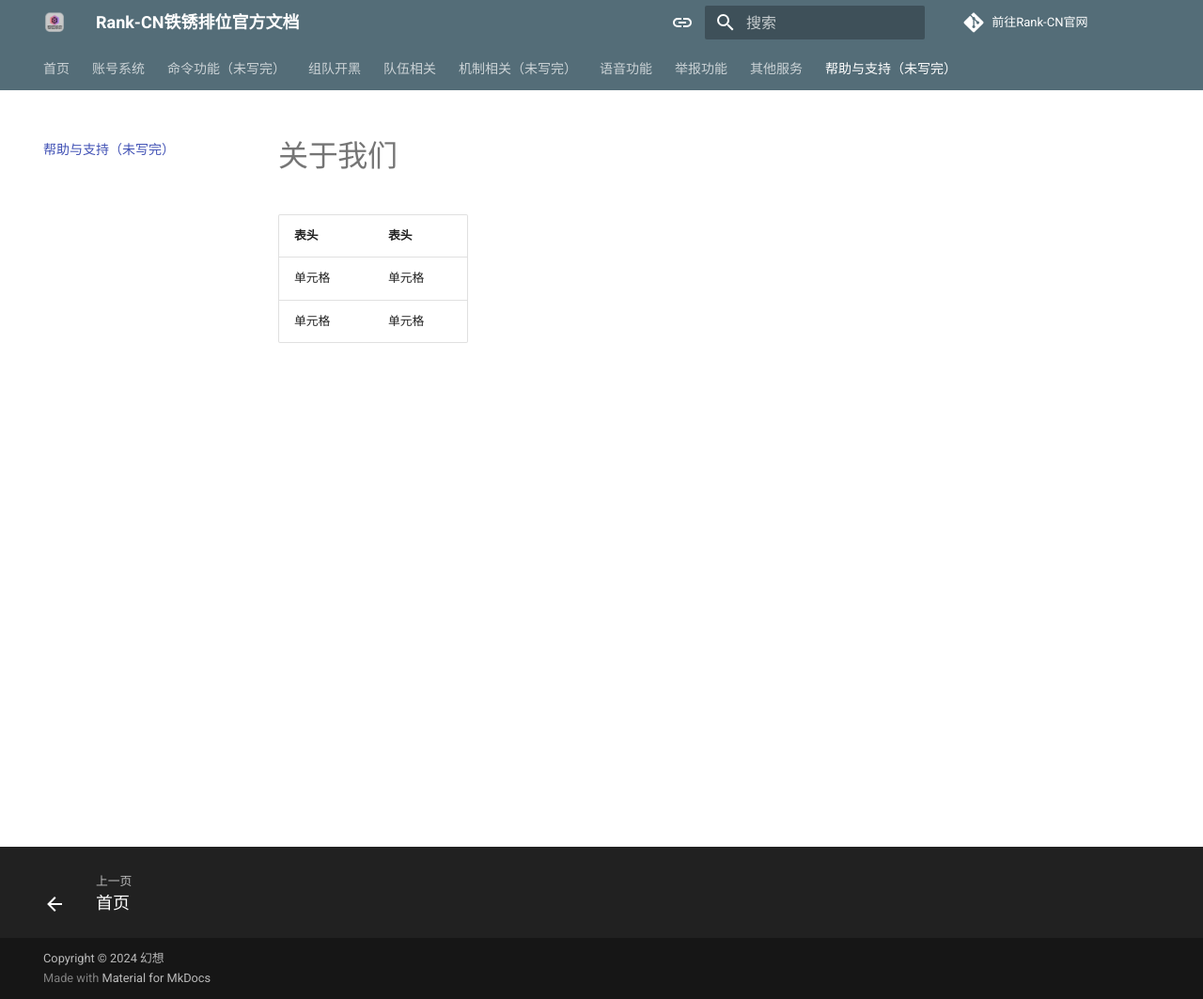
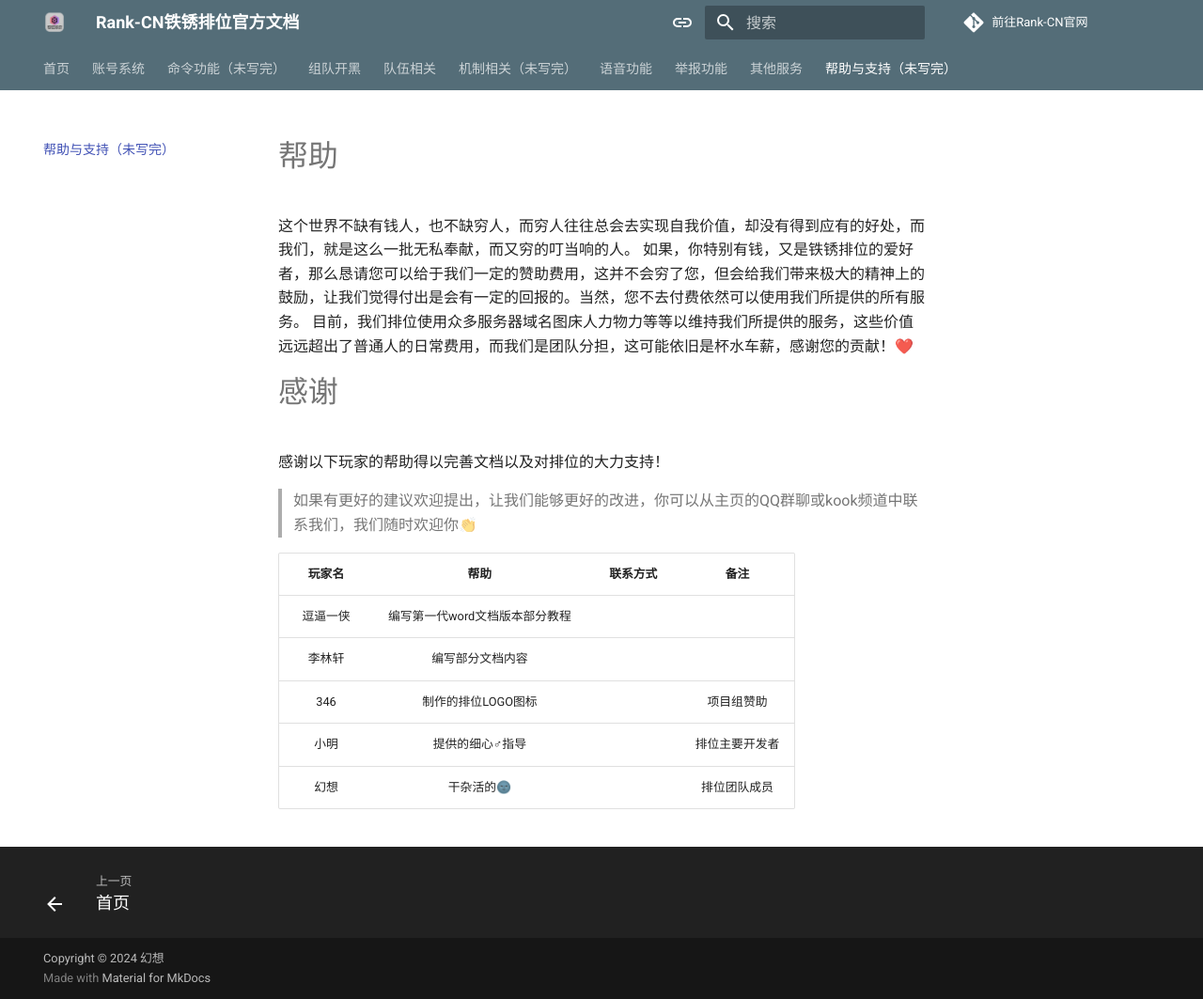
Before and after one commit to Mitpoppy/rw-rank-docs, an MkDocs documentation site: the page built from docs/about.md, in a window 1280 px wide and 1063 px high. Shown: the whole window at 94% size. Built offline with MkDocs 1.6.1 and Material for MkDocs 9.7.7, drawn with Linux system fonts in a browser that asks for light colours.

Commit message:
更新 about.md

```diff
--- a/docs/about.md
+++ b/docs/about.md
@@ -1,5 +1,17 @@
-# 关于我们
-|  表头   | 表头  |
-|  ----  | ----  |
-| 单元格  | 单元格 |
-| 单元格  | 单元格 |
+# 帮助
+这个世界不缺有钱人，也不缺穷人，而穷人往往总会去实现自我价值，却没有得到应有的好处，而我们，就是这么一批无私奉献，而又穷的叮当响的人。
+如果，你特别有钱，又是铁锈排位的爱好者，那么恳请您可以给于我们一定的赞助费用，这并不会穷了您，但会给我们带来极大的精神上的鼓励，让我们觉得付出是会有一定的回报的。当然，您不去付费依然可以使用我们所提供的所有服务。
+目前，我们排位使用众多服务器域名图床人力物力等等以维持我们所提供的服务，这些价值远远超出了普通人的日常费用，而我们是团队分担，这可能依旧是杯水车薪，感谢您的贡献！❤️
+
+# 感谢
+感谢以下玩家的帮助得以完善文档以及对排位的大力支持！
+
+> 如果有更好的建议欢迎提出，让我们能够更好的改进，你可以从主页的QQ群聊或kook频道中联系我们，我们随时欢迎你👏
+
+| 玩家名 | 帮助 | 联系方式 | 备注 |
+|:----:|:----:|:----:|:----:|
+|   逗逼一侠   |   编写第一代word文档版本部分教程   |      |      |
+|   李林轩   |   编写部分文档内容   |      |      |
+|   346   |   制作的排位LOGO图标   |      |   项目组赞助   |
+|   小明   |   提供的细心♂指导   |      |   排位主要开发者   |
+|   幻想   |   干杂活的🌚   |      |   排位团队成员   |
```
